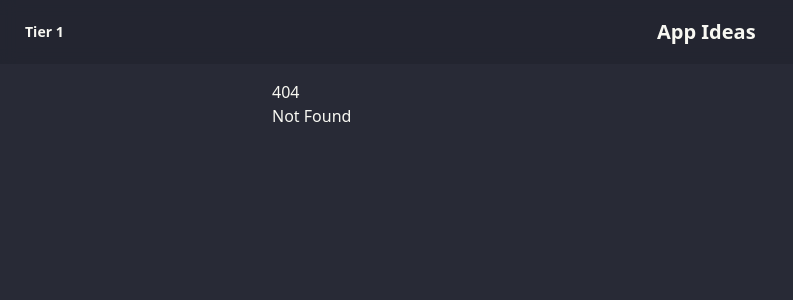
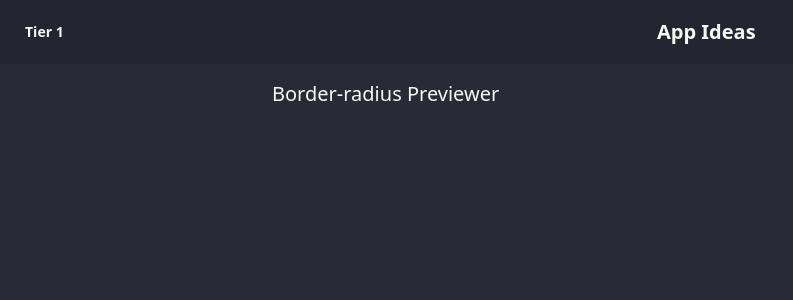
Before and after one commit to AndyCormack/app-ideas, a SvelteKit app: page /tier-1/border-radius-previewer in a window 1280 px wide. Before the commit this address had no page. Shown: the top 300 px of the page, without its empty margins (0-793 px from the left). Built offline with nearby package versions, Linux system fonts and the light colour scheme.

Commit message:
feat: add new menu item and page

```diff
--- a/src/routes/+layout.svelte
+++ b/src/routes/+layout.svelte
@@ -9,6 +9,9 @@
 
       <ul class="menu dropdown-content shadow shadow-black/50 bg-base-200 w-52">
         <li><a href="/tier-1/bin2dec">Bin2Dec</a></li>
+        <li>
+          <a href="/tier-1/border-radius-previewer">Border-radius Previewer</a>
+        </li>
       </ul>
     </div>
   </div>
--- /dev/null
+++ b/src/routes/tier-1/border-radius-previewer/+page.svelte
@@ -0,0 +1,4 @@
+<script lang="ts">
+</script>
+
+<div class="text-xl">Border-radius Previewer</div>
```
